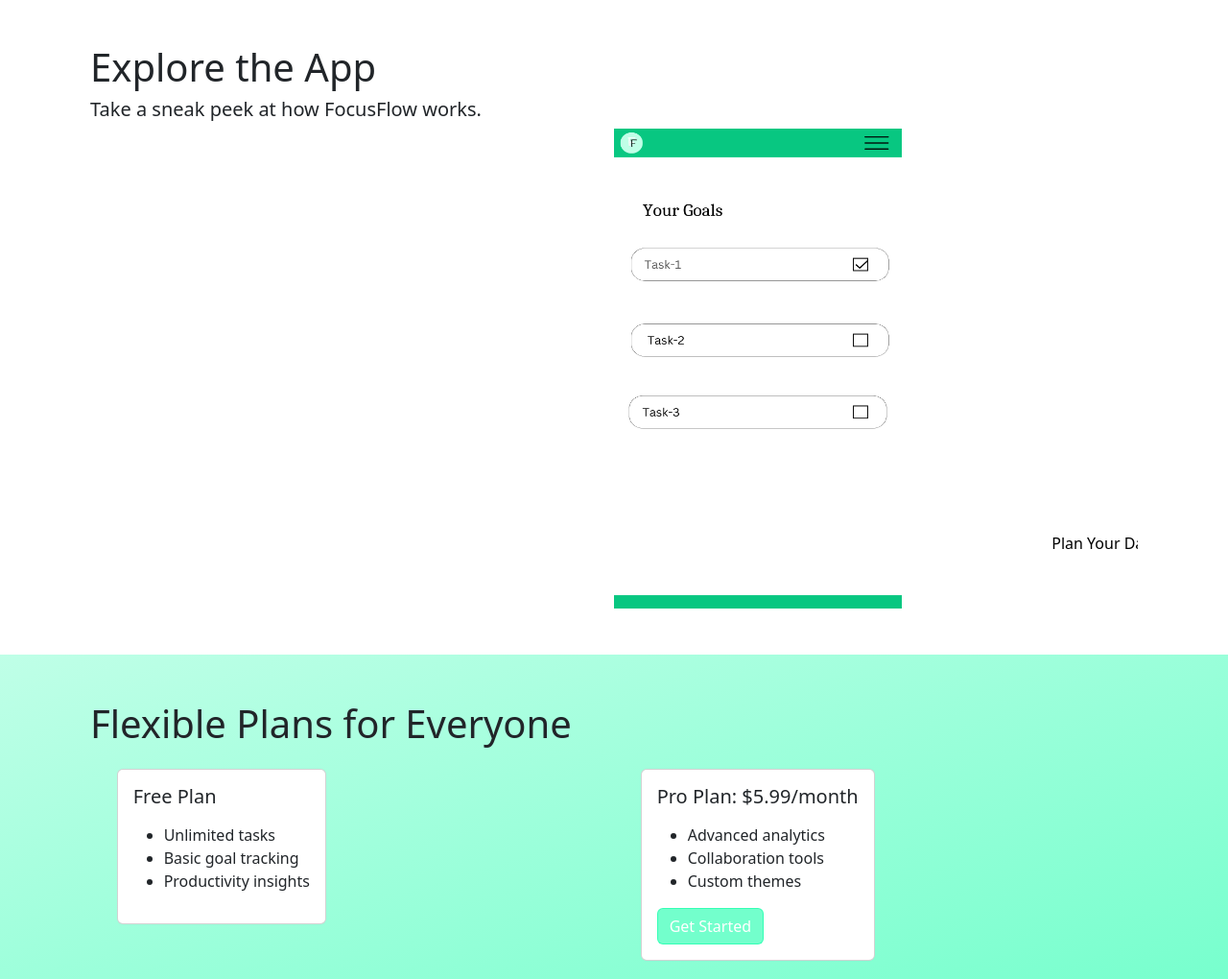
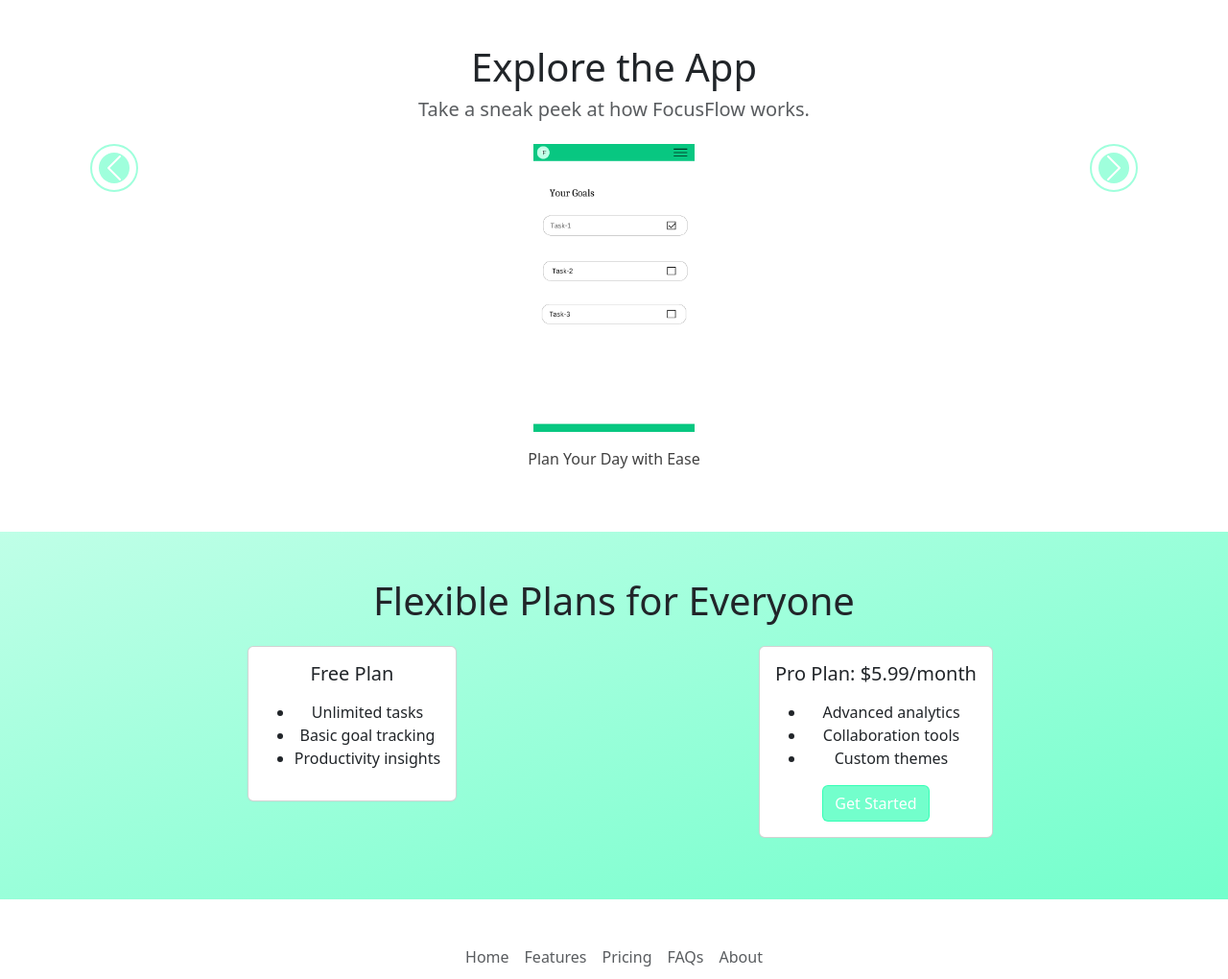
Before and after one commit to kspl456/FocusFlow-Landing-page, a plain HTML site: page index.html in a window 1280 px wide. Shown: the part 2240-3260 px from the top of the page at 96% size. Drawn offline with nearby package versions, Linux system fonts and the light colour scheme.

Commit message:
final commit

```diff
--- a/index.html
+++ b/index.html
@@ -106,49 +106,39 @@
 </section>
 
 <section class="demo">
-    <div class="container px-4 py-5" id="icon-grid">
-        <h1>Explore the App</h1>
-    <h5>Take a sneak peek at how FocusFlow works.</h5>
-    <div id="carouselExampleCaptions" class="carousel slide">
-        <div class="carousel-indicators">
-          <button type="button" data-bs-target="#carouselExampleCaptions" data-bs-slide-to="0" class="active" aria-current="true" aria-label="Slide 1"></button>
-          <button type="button" data-bs-target="#carouselExampleCaptions" data-bs-slide-to="1" aria-label="Slide 2"></button>
-          <button type="button" data-bs-target="#carouselExampleCaptions" data-bs-slide-to="2" aria-label="Slide 3"></button>
-        </div>
+    <div class="container text-center px-4 py-5" id="icon-grid">
+      <h1>Explore the App</h1>
+      <h5 class="text-muted mb-4">Take a sneak peek at how FocusFlow works.</h5>
+      <div id="carouselExample" class="carousel slide">
         <div class="carousel-inner">
           <div class="carousel-item active">
-            <img src="./photos/Your Goals.png" class="d-block " alt="Plan your day" height="500" width="300">
-            <div class="carousel-caption d-none d-md-block">
-              <br><p style="color: black;">Plan Your Day with Ease</p>
-            </div>
+            <img src="./photos/Your Goals.png" class="d-block mx-auto img-fluid" alt="Plan Your Day with Ease">
+            <p class="mt-3">Plan Your Day with Ease</p>
           </div>
           <div class="carousel-item">
-            <img src="./photos/timer.png" class="d-block w-100" alt="Timer">
-            <div class="carousel-caption d-none d-md-block">
-              <p style="color: black;">Stay Focused with the Timer</p>
-            </div>
+            <img src="./photos/timer.png" class="d-block mx-auto img-fluid" alt="Stay Focused with the Timer">
+            <p class="mt-3">Stay Focused with the Timer</p>
           </div>
           <div class="carousel-item">
-            <img src="./photos/analysis.png" class="d-block w-100" alt="Analysis">
-            <div class="carousel-caption d-none d-md-block">
-              <p style="color: black;">Track Progress Visually</p>
-            </div>
+            <img src="./photos/analysis.png" class="d-block mx-auto img-fluid" alt="Track Progress Visually">
+            <p class="mt-3">Track Progress Visually</p>
           </div>
         </div>
-        <button class="carousel-control-prev" type="button" data-bs-target="#carouselExampleCaptions" data-bs-slide="prev">
+        <button class="carousel-control-prev" type="button" data-bs-target="#carouselExample" data-bs-slide="prev">
           <span class="carousel-control-prev-icon" aria-hidden="true"></span>
           <span class="visually-hidden">Previous</span>
         </button>
-        <button class="carousel-control-next" type="button" data-bs-target="#carouselExampleCaptions" data-bs-slide="next">
+        <button class="carousel-control-next" type="button" data-bs-target="#carouselExample" data-bs-slide="next">
           <span class="carousel-control-next-icon" aria-hidden="true"></span>
           <span class="visually-hidden">Next</span>
         </button>
       </div>
-</div>
-</section>
+    </div>
+  </section>
+
 
 <section class="Pricing">
-    <div class="container px-4 py-5" id="icon-grid">
+    <div class="container px-4 py-5" id="icon-grid" style="text-align: center;" style="display: grid;" style="grid-template-columns: auto;">
         <h1>Flexible Plans for Everyone</h1>
         <div class="row">
             <div class="col-sm-6 mb-3 mb-sm-0">
@@ -195,5 +185,8 @@
       <img src="./svg/twitter-x.svg" class="social" alt="twitter-x" height="20">
     <p class="text-center text-body-secondary">© 2025 Company, Inc</p>
   </footer>
+  <script src="https://cdn.jsdelivr.net/npm/@popperjs/core@2.11.8/dist/umd/popper.min.js"></script>
+<script src="https://cdn.jsdelivr.net/npm/bootstrap@5.3.2/dist/js/bootstrap.min.js"></script>
+
 </body>
 </html>
--- a/style.css
+++ b/style.css
@@ -42,8 +42,54 @@
 .card-img-top{
     border-radius: 5%;
 }
-.carousel-inner{
+.demo h1 {
+    font-size: 2.5rem;
+  }
+
+  .demo h5 {
+    font-size: 1.25rem;
+    ;
+  }
+
+  .carousel-inner {
+    max-width: 600px;
+    margin: 0 auto; /* Centers the carousel horizontally */
+  }
+
+  .carousel-item img {
+    max-height: 300px;
+    object-fit: contain; /* Ensures images look good without distortion */
+  }
+
+  .carousel-item p {
+    font-size: 1rem;
+    color: rgba(0, 0, 0, 0.75);
+    text-align: center;
+  }
+  .carousel-control-prev-icon,
+  .carousel-control-next-icon {
+    background-color: rgba(0, 255, 162, 0.75); /* Change button color */
+    border-radius: 50%; /* Optional: Make the button icons circular */
+  }
+
+  .carousel-control-prev-icon:hover,
+  .carousel-control-next-icon:hover {
+    background-color: rgba(0, 255, 162, 0.55); /* Lighter shade on hover */
+  }
+
+  .carousel-control-prev,
+  .carousel-control-next {
+    width: 50px; /* Adjust button size */
+    height: 50px;
+    background: transparent; /* Make the button background transparent */
     display: flex;
-  justify-content: center;
-  align-items: center;
-}
+    align-items: center;
+    justify-content: center;
+    border-radius: 50%;
+    border: 2px solid rgba(0, 255, 162, 0.75); /* Optional: Add border */
+  }
+
+  .carousel-control-prev:hover,
+  .carousel-control-next:hover {
+    border-color: rgba(0, 255, 162, 0.55); /* Change border color on hover */
+  }
```
